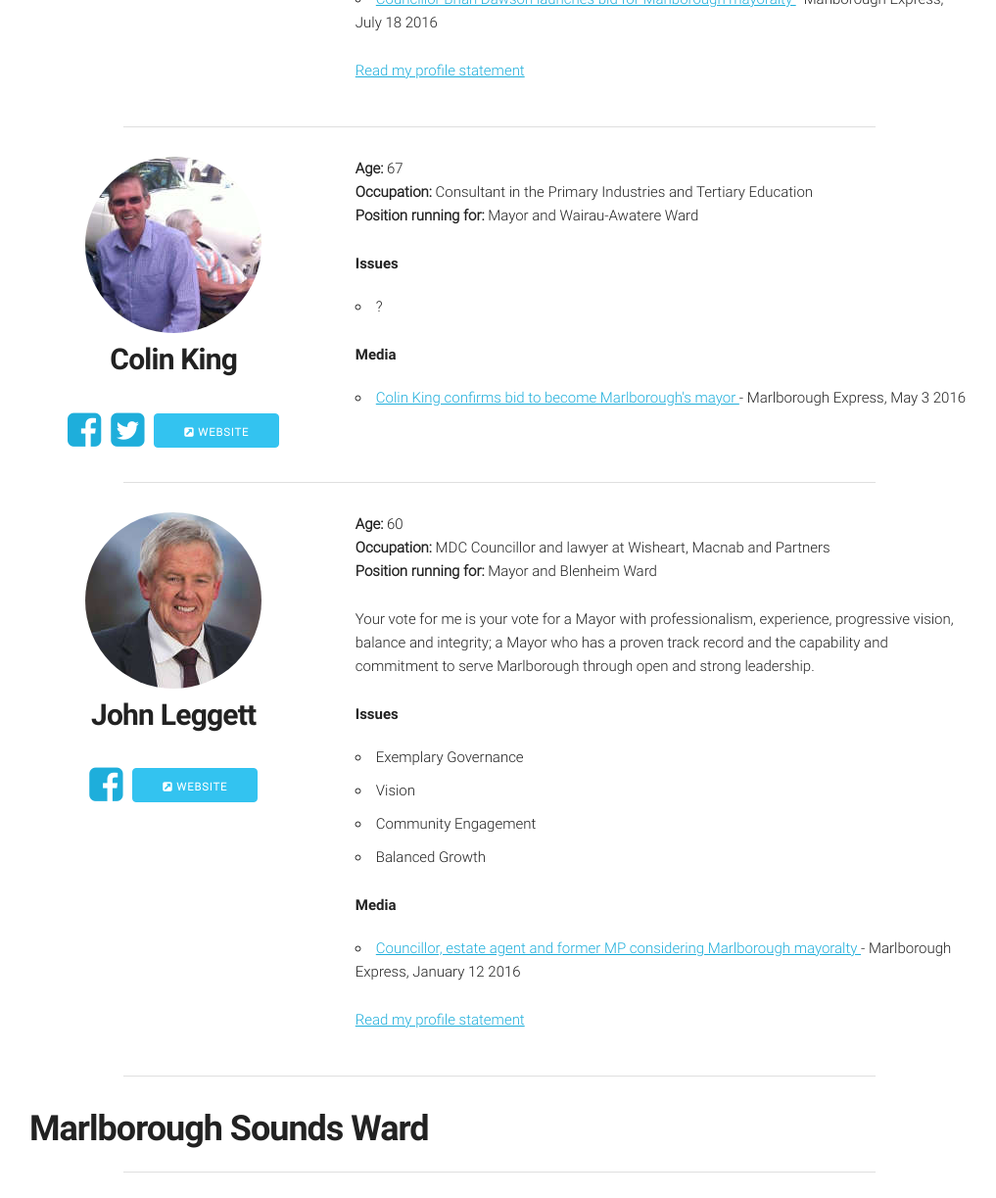
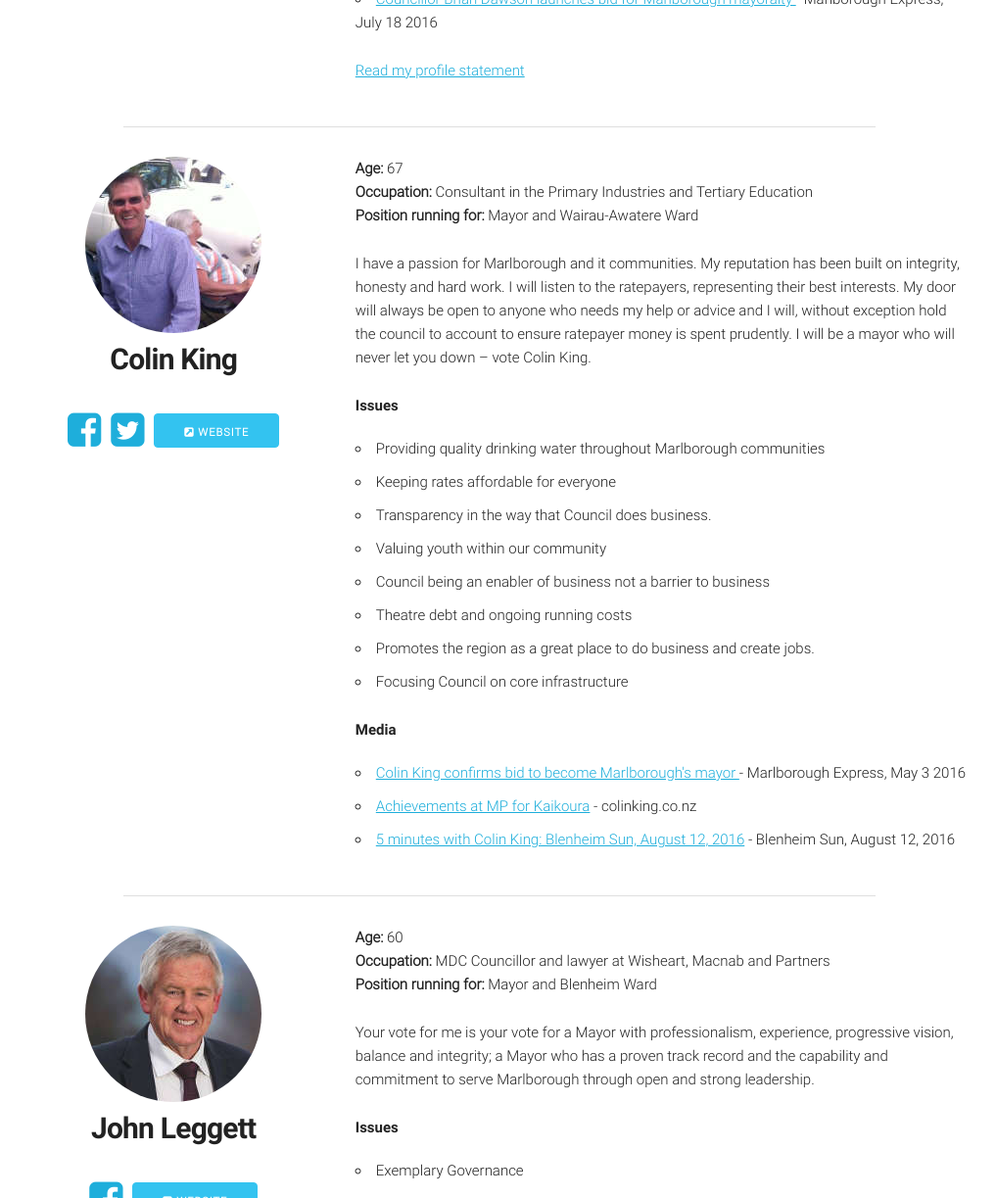
Before and after one commit to mattybrown/yourCouncil, a Jekyll site: the page built from index.html, in a window 1280 px wide and 1400 px high, scrolled down 1541 px, cut to the strip 0-1223 px from the top of the window. Shown: the whole strip at 98% size, without its empty margins (130-1147 px from the left). Built offline with Jekyll 4.4.1, drawn with Linux system fonts in a browser that asks for light colours; nearby versions of some CDN libraries.

Commit message:
updated colin king

```diff
--- a/index.html
+++ b/index.html
@@ -97,14 +97,23 @@ layout: default
       <p><strong>Age:</strong> 67<br />
       <strong>Occupation:</strong> <span class="org">Consultant in the Primary Industries and Tertiary Education</span><br />
       <strong>Position running for:</strong> Mayor and Wairau-Awatere Ward</p>
-      <p></p>
+      <p>I have a passion for Marlborough and it communities. My reputation has been built on integrity, honesty and hard work. I will listen to the ratepayers, representing their best interests. My door will always be open to anyone who needs my help or advice and I will, without exception hold the council to account to ensure ratepayer money is spent prudently. I will be a mayor who will never let you down – vote Colin King.</p>
       <h6>Issues</h6>
       <ul>
-        <li>?</li>
+        <li>Providing quality drinking water throughout Marlborough communities</li>
+        <li>Keeping rates affordable for everyone</li>
+        <li>Transparency in the way that Council does business.</li>
+        <li>Valuing youth within our community</li>
+        <li>Council being an enabler of business not a barrier to business</li>
+        <li>Theatre debt and ongoing running costs</li>
+        <li>Promotes the region as a great place to do business and create jobs.</li>
+        <li>Focusing Council on core infrastructure</li>
       </ul>
       <h6>Media</h6>
       <ul>
         <li><a href="http://www.stuff.co.nz/marlborough-express/news/79502423/Colin-King-confirms-bid-to-become-Marlboroughs-mayor" target="_blank" alt="Colin King confirms bid to become Marlborough's mayor - Marlborough Express, May 3 2016">Colin King confirms bid to become Marlborough's mayor </a> - Marlborough Express, May 3 2016</li>
+        <li><a href="http://colinking.co.nz/achievements-as- kaikoura-mp/" alt="Achievements at MP for Kaikoura">Achievements at MP for Kaikoura</a> - colinking.co.nz</li>
+        <li><a href="http://colinking.co.nz/5-minutes-with-colin-king/" alt="5 minutes with Colin King: Blenheim Sun, August 12, 2016">5 minutes with Colin King: Blenheim Sun, August 12, 2016</a> - Blenheim Sun, August 12, 2016</li>
       </ul>
     </div>
   </div>
```
